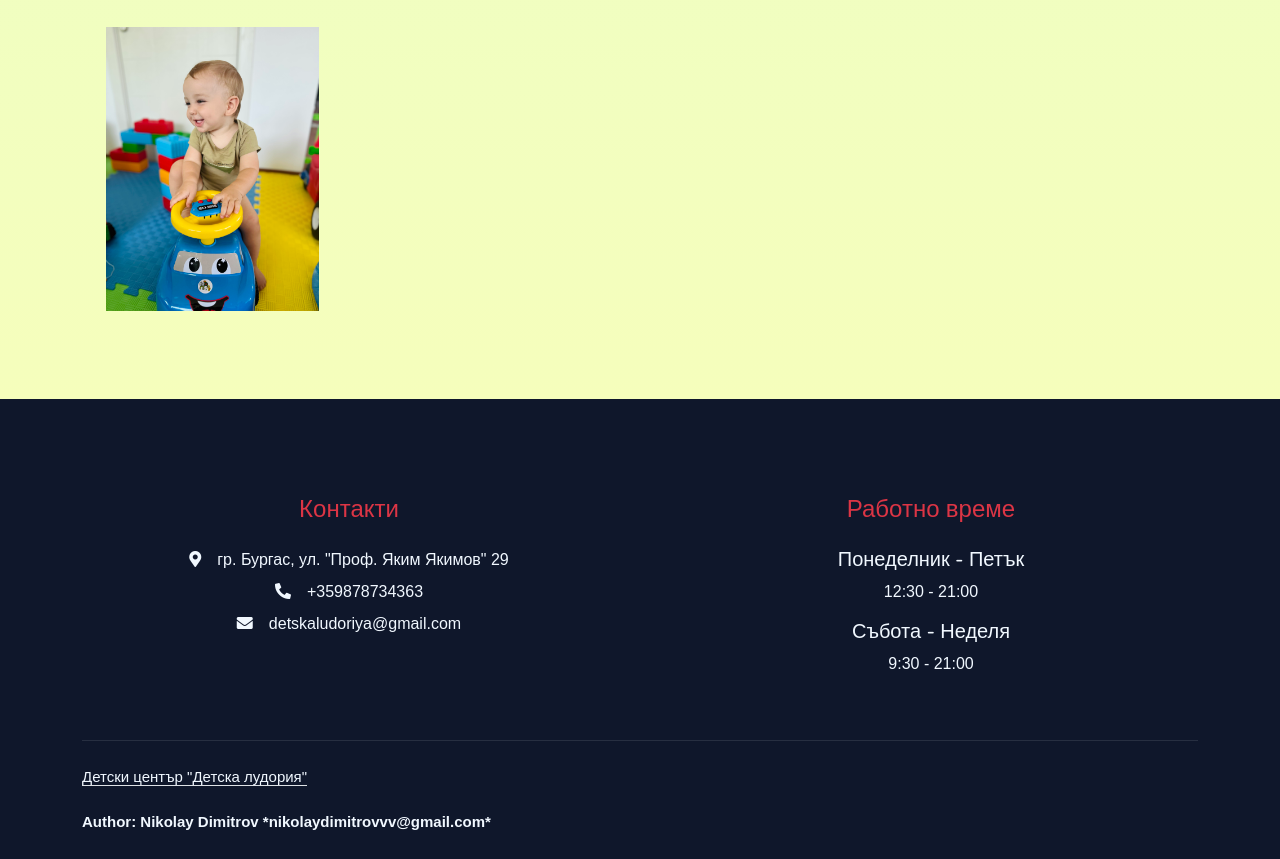
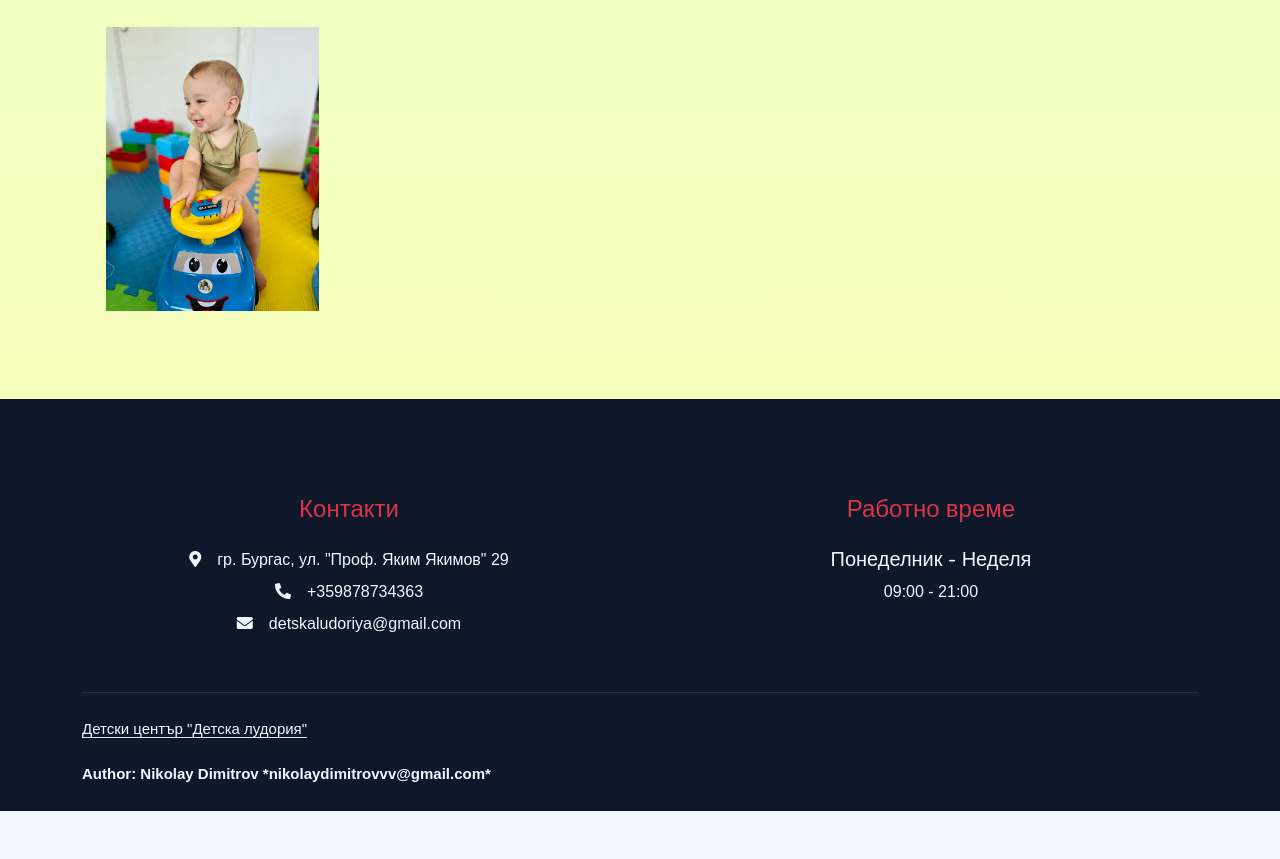
Before and after one commit to nikolaisennn/party-center, a plain HTML site: page gallery.html in a window 1280 px wide. Shown: the part 1183-2042 px from the top of the page. After the commit the page ends 1994 px from the top, so only its background shows below. Drawn offline with nearby package versions, Linux system fonts and the light colour scheme.

Commit message:
Update working hours

```diff
--- a/gallery.html
+++ b/gallery.html
@@ -157,10 +157,8 @@
                     </div>
                     <div class="col-lg-6 col-md-6" style="text-align: center;">
                         <h4 class="footer-title ff-secondary text-start text-danger fw-normal mb-4">Работно време</h4>
-                        <h5 class="text-light fw-normal">Понеделник - Петък</h5>
-                        <p>12:30 - 21:00</p>
-                        <h5 class="text-light fw-normal">Събота - Неделя</h5>
-                        <p>9:30 - 21:00</p>
+                        <h5 class="text-light fw-normal">Понеделник - Неделя</h5>
+                        <p>09:00 - 21:00</p>
                     </div>
                 </div>
             </div>
```
Also changed, not shown: index.html (+2 -4 lines).
